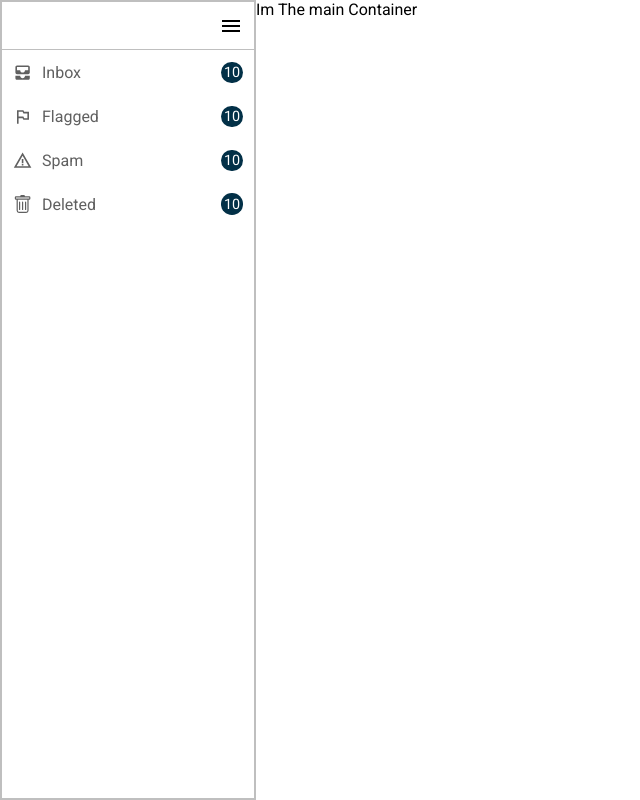
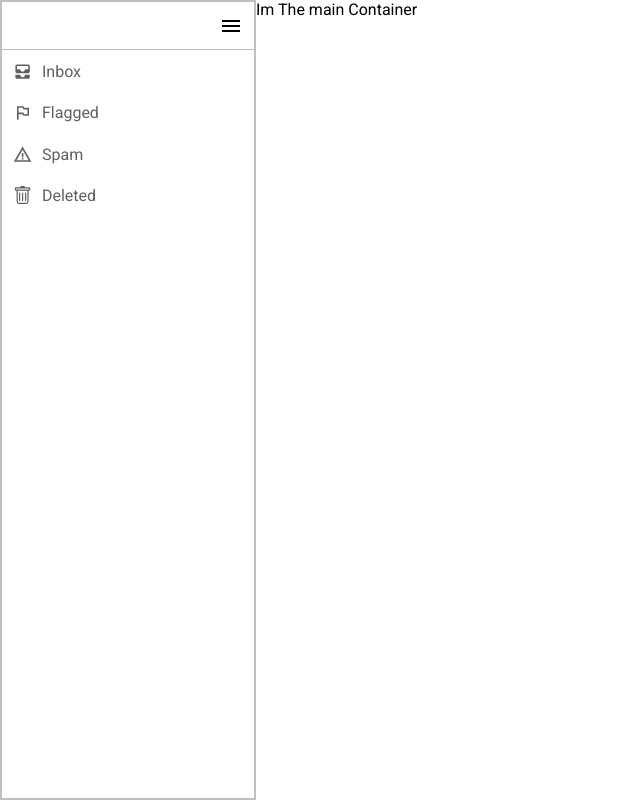
Before and after one commit to dauganz09/mailapp, a React (Create React App) app: page / in a window 1280 px wide. Shown: the whole page, without its empty margins (0-640 px from the left). Built offline with nearby package versions, Linux system fonts and the light colour scheme.

Commit message:
Modify App.js

```diff
--- a/src/App.js
+++ b/src/App.js
@@ -1,11 +1,20 @@
 import './App.css';
+import { useState } from 'react';
 import { Main, Sidebar } from './components';
 
 function App() {
+
+  const [mail, setMail] = useState({
+    inbox : null,
+    flagged : null,
+    spam : null,
+    trash :null
+  })
+
   return (
     <div className="App">
       {/* Sidebar */}
-      <Sidebar/>
+      <Sidebar mail={mail}/>
       {/* Main */}
       <Main/>
     </div>
--- a/src/components/Sidebar/Sidebar.js
+++ b/src/components/Sidebar/Sidebar.js
@@ -6,7 +6,10 @@ import { MdMenu,
 import { BsTrash } from "react-icons/bs";
 
 
-function Sidebar() {
+function Sidebar({mail}) {
+
+    const {inbox,flagged,spam,trash} = mail
+
     return (
         <div className="sidebar">
             <div className="sidebar__button">
@@ -14,10 +17,10 @@ function Sidebar() {
             </div>
              <div className="nav">
                  <ul>
-                     <li> <a href="/#"><MdAllInbox/> Inbox</a> <span>10</span></li>
-                     <li> <a href="/#"><MdOutlinedFlag/>Flagged</a><span>10</span></li>
-                     <li><a href="/#"><MdWarningAmber/>Spam</a><span>10</span></li>
-                     <li><a href="/#"><BsTrash/> Deleted</a><span>10</span></li>
+                     <li> <a href="/#"><MdAllInbox/> Inbox</a> {inbox && <span>{inbox}</span>}</li>
+                     <li> <a href="/#"><MdOutlinedFlag/>Flagged</a>{flagged && <span>{flagged}</span>}</li>
+                     <li><a href="/#"><MdWarningAmber/>Spam</a>{spam && <span>{spam}</span>}</li>
+                     <li><a href="/#"><BsTrash/> Deleted</a>{trash && <span>{trash}</span>}</li>
                  </ul>
              </div>
         </div>
```
